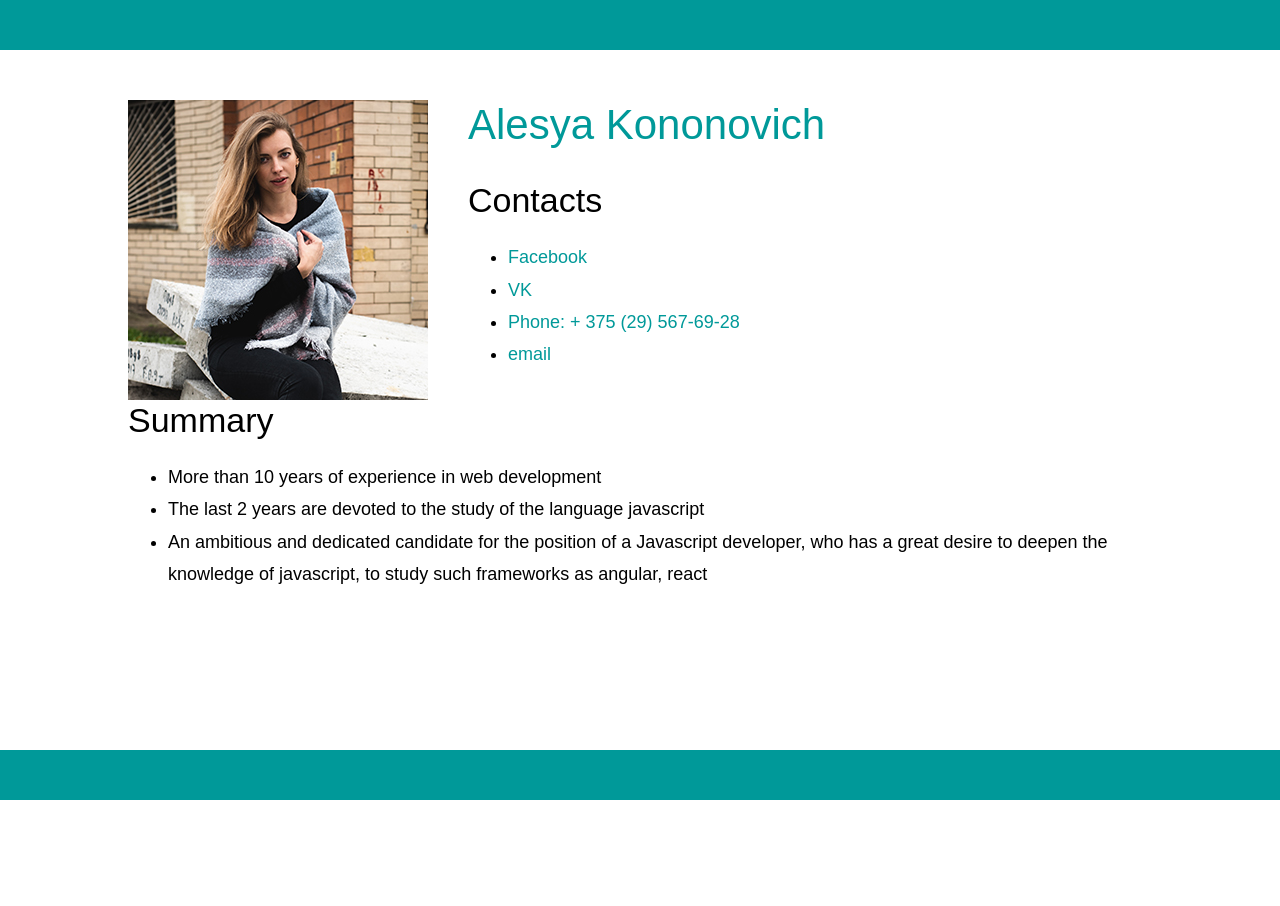
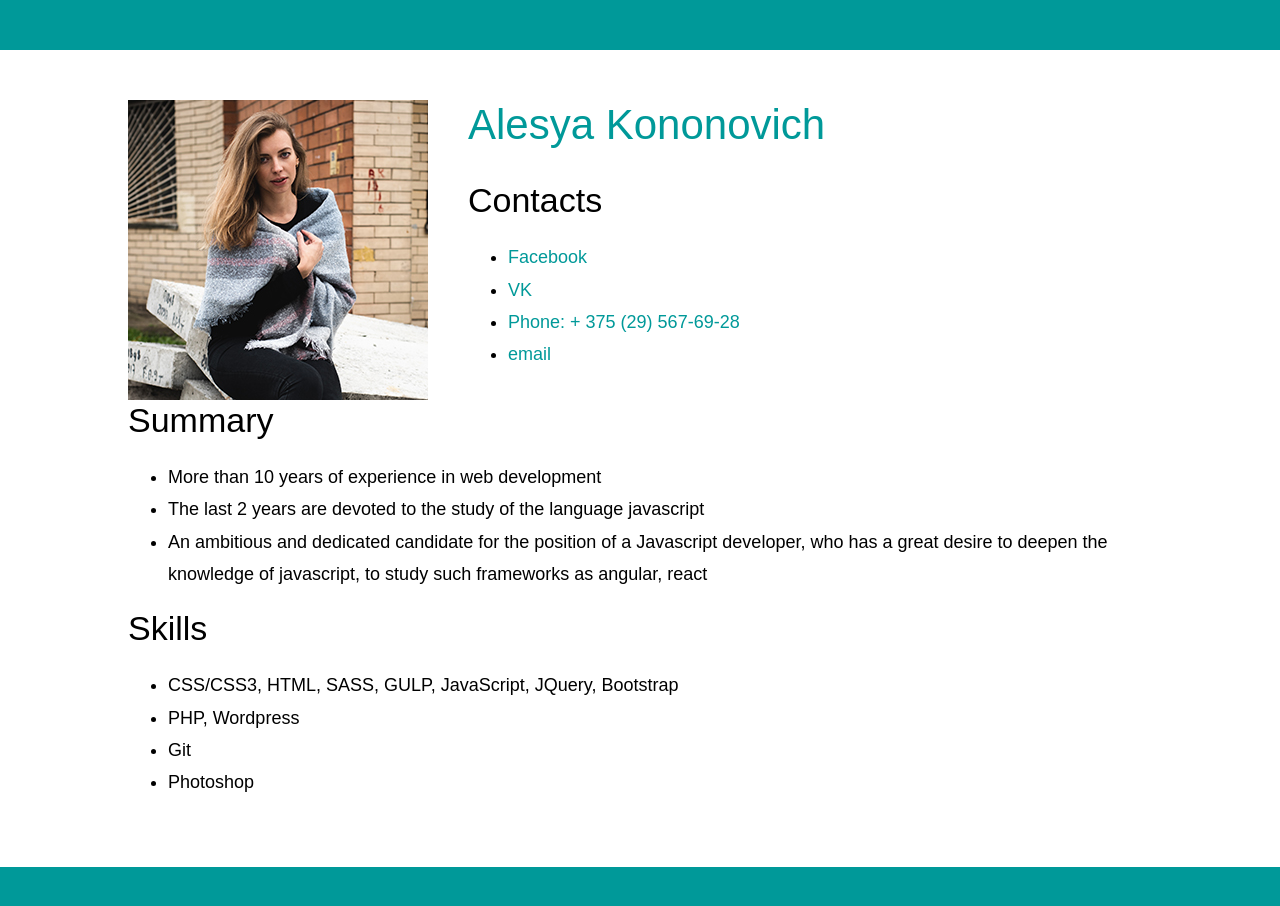
Before and after one commit to blumchen-ak/rsschool-2019Q1-cv, a plain HTML site: page index.html in a window 1280 px wide. Before the commit the page ends 800 px from the top, so only its background shows below. Drawn offline with Linux system fonts and the light colour scheme.

Commit message:
add Skills

```diff
--- a/index.html
+++ b/index.html
@@ -32,6 +32,15 @@
 					<li>An ambitious and dedicated candidate for the position of a Javascript developer, who has a great desire to deepen the knowledge of javascript, to study such frameworks as angular, react</li>
 				</ul>
 			</section>
+			<section>
+				<h2>Skills</h2>
+				<ul>
+					<li>CSS/CSS3, HTML, SASS, GULP, JavaScript, JQuery, Bootstrap</li>
+					<li>PHP, Wordpress</li>
+					<li>Git</li>
+					<li>Photoshop</li>
+				</ul>
+			</section>
 		</main>
 		<footer>
 		</footer>
```
